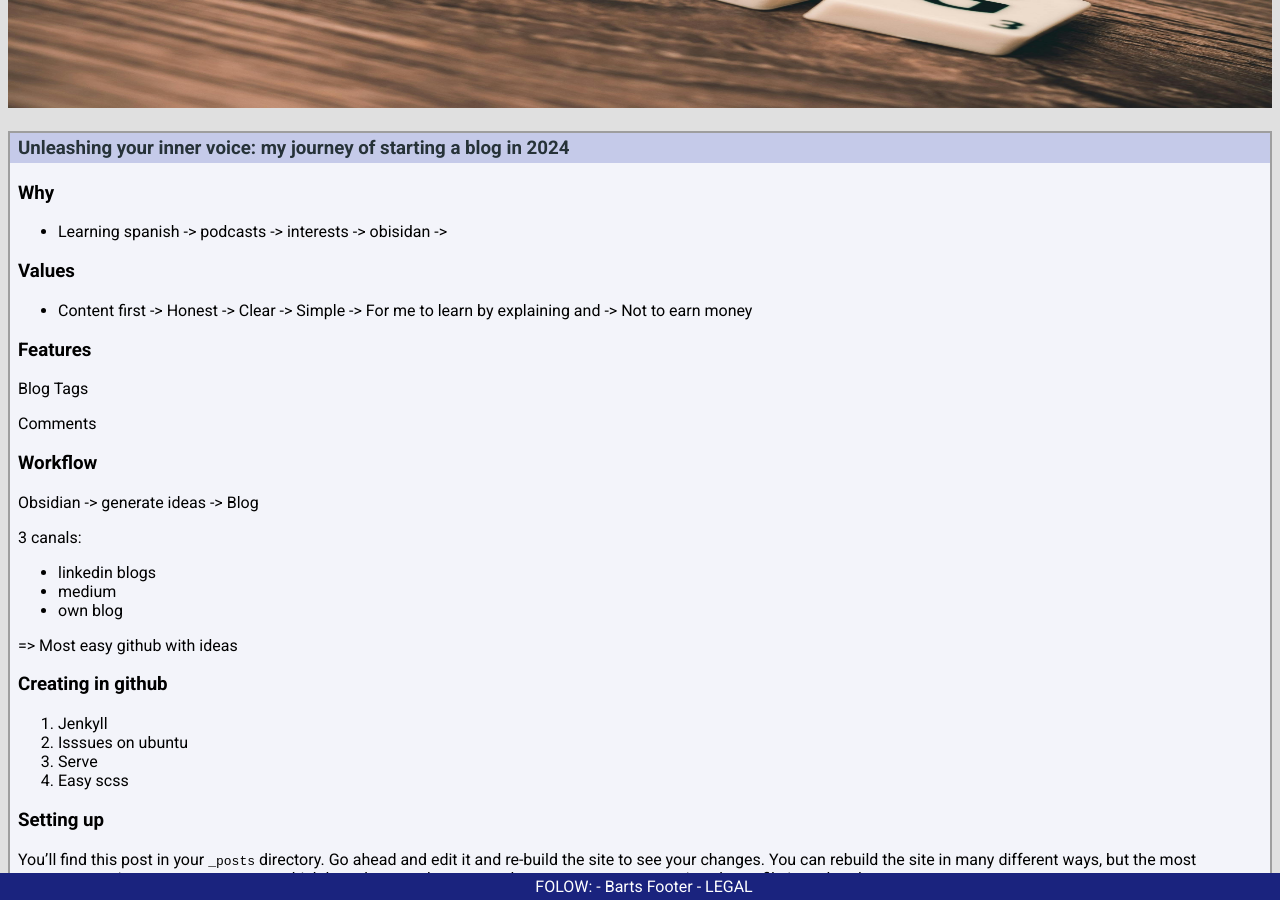
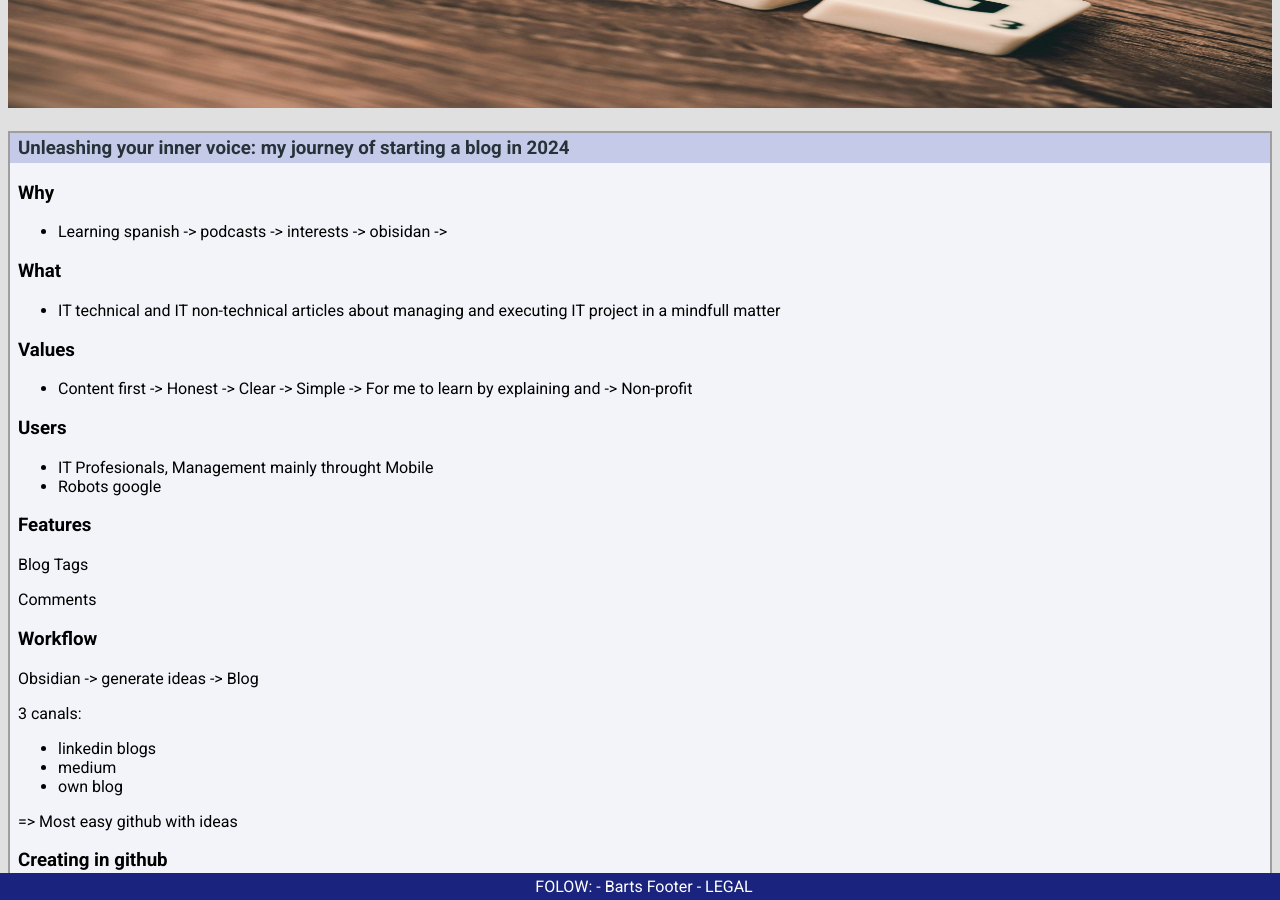
Before and after one commit to bartgel/blog, a Jekyll site: the page built from docs/_posts/2024-02-11-welcome-to-jekyll.markdown, in a window 1280 px wide and 900 px high, scrolled down 442 px. Built offline with Jekyll 4.4.1, drawn with Linux system fonts in a browser that asks for light colours.

Commit message:
About me page layout

```diff
--- a/docs/_posts/2024-02-11-welcome-to-jekyll.markdown
+++ b/docs/_posts/2024-02-11-welcome-to-jekyll.markdown
@@ -13,9 +13,18 @@ image: "blog-pixabay.jpg"
 
 - Learning spanish -> podcasts -> interests -> obisidan ->
 
+# What
+
+- IT technical and IT non-technical articles about managing and executing IT project in a mindfull matter
+
 # Values
 
-- Content first -> Honest -> Clear -> Simple -> For me to learn by explaining and -> Not to earn money
+- Content first -> Honest -> Clear -> Simple -> For me to learn by explaining and -> Non-profit
+
+# Users
+
+- IT Profesionals, Management mainly throught Mobile
+- Robots google
 
 # Features
 
```
Also changed, not shown: docs/_layouts/about-me.html (added, +50 -0 lines), docs/about.md (+27 -1 lines), README.md.
